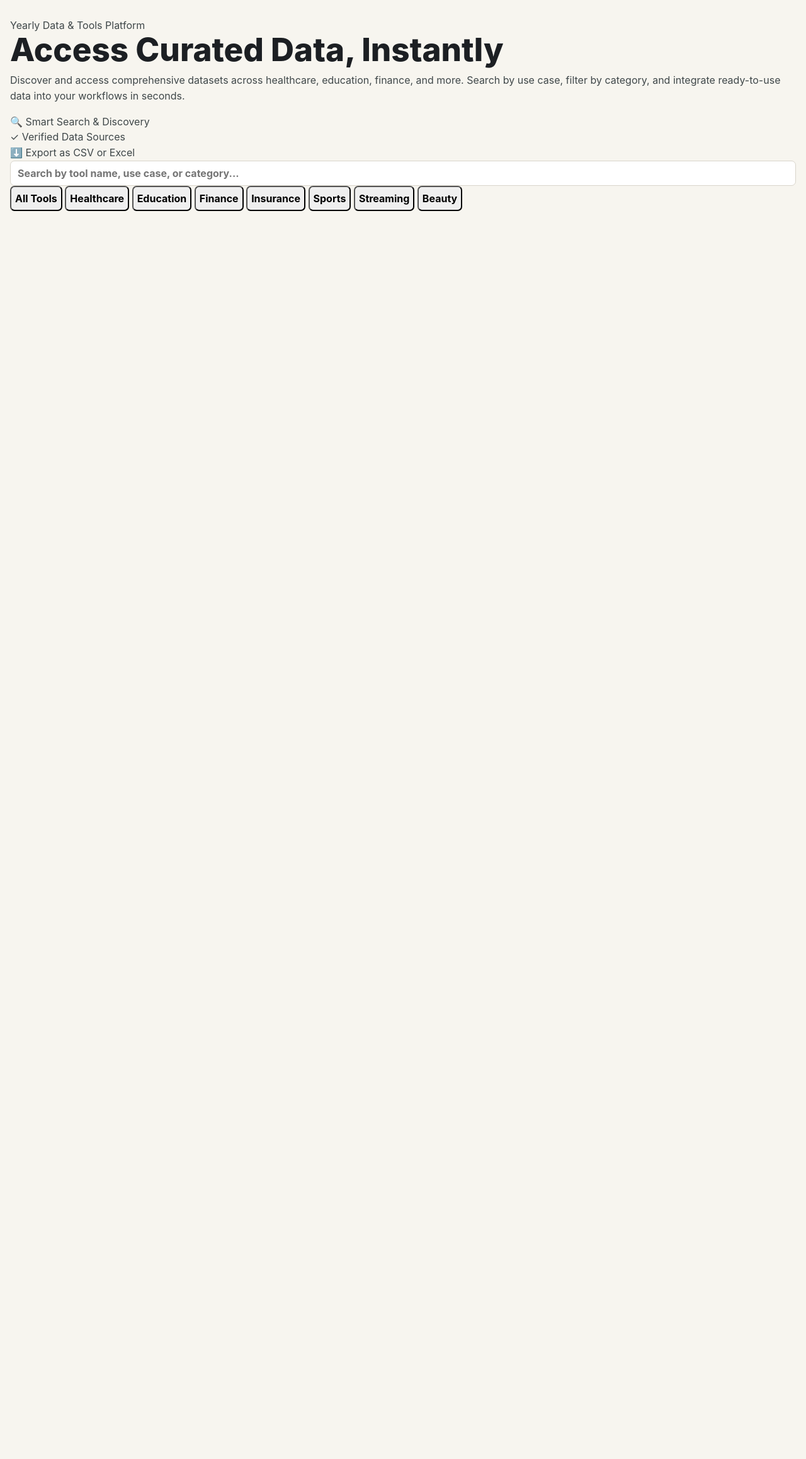
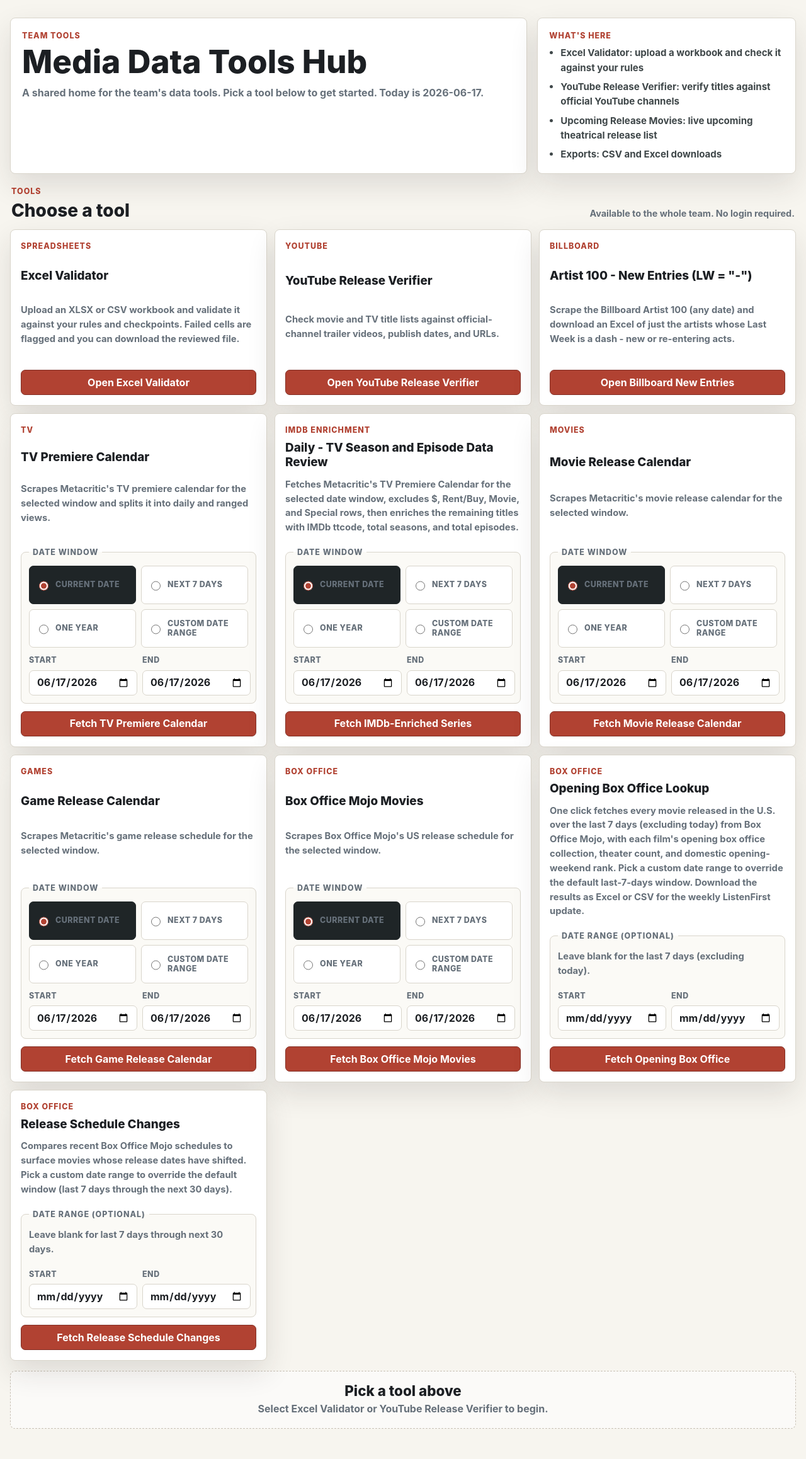
Before and after one commit to ramesh680/media-tools-hub, a FastAPI app: page / in a window 1280 px wide. Shown: the whole page at 63% size. Before the commit the page ends 335 px from the top, so only its background shows below. Run offline with FastAPI, Linux system fonts and the light colour scheme; data that the repository does not hold is empty; some libraries are stand-ins or nearby versions.

Commit message:
Restore hub homepage; remove leftover unrelated insurance/platform files
A prior 'Add files via upload' commit had overwritten
app/templates/index.html with an unrelated tool's landing page
template, causing the live site to show that content instead of
the Media Data Tools Hub homepage. Restored index.html to the
last known-good version (pre-corruption) and removed the dead
insurance.py / tools/insurance_data.py files that came in with
the same bad upload.

```diff
--- a/app/templates/index.html
+++ b/app/templates/index.html
@@ -1,155 +1,195 @@
 {% extends "base.html" %}
 
+{% macro date_window_controls(today_iso) %}
+  <fieldset class="date-controls">
+    <legend>Date window</legend>
+    <div class="range-options" role="radiogroup" aria-label="Date window">
+      <label class="range-option">
+        <input type="radio" name="date_window" value="current" checked>
+        <span>Current date</span>
+      </label>
+      <label class="range-option">
+        <input type="radio" name="date_window" value="next_7">
+        <span>Next 7 days</span>
+      </label>
+      <label class="range-option">
+        <input type="radio" name="date_window" value="one_year">
+        <span>One year</span>
+      </label>
+      <label class="range-option">
+        <input type="radio" name="date_window" value="custom">
+        <span>Custom date range</span>
+      </label>
+    </div>
+    <div class="custom-date-row">
+      <label>
+        <span>Start</span>
+        <input type="date" name="custom_start_date" value="{{ today_iso }}">
+      </label>
+      <label>
+        <span>End</span>
+        <input type="date" name="custom_end_date" value="{{ today_iso }}">
+      </label>
+    </div>
+  </fieldset>
+{% endmacro %}
+
+{% macro date_range_controls(legend, hint) %}
+  <fieldset class="date-controls">
+    <legend>{{ legend }}</legend>
+    {% if hint %}<p class="date-range-hint">{{ hint }}</p>{% endif %}
+    <div class="custom-date-row">
+      <label>
+        <span>Start</span>
+        <input type="date" name="custom_start_date" value="">
+      </label>
+      <label>
+        <span>End</span>
+        <input type="date" name="custom_end_date" value="">
+      </label>
+    </div>
+  </fieldset>
+{% endmacro %}
+
 {% block content %}
-  <!-- Hero Section -->
-  <section class="hero">
-    <div class="hero-content">
-      <div class="platform-badge">Yearly Data & Tools Platform</div>
-      <h1>Access Curated Data, <span class="hero-highlight">Instantly</span></h1>
-      <p class="lede">Discover and access comprehensive datasets across healthcare, education, finance, and more. Search by use case, filter by category, and integrate ready-to-use data into your workflows in seconds.</p>
+<section class="hero-grid">
+  <article class="hero-card">
+    <p class="eyebrow">Team Tools</p>
+    <h1>Media Data Tools Hub</h1>
+    <p>A shared home for the team's data tools. Pick a tool below to get started. Today is {{ today_iso }}.</p>
+  </article>
 
-      <div class="features-grid">
-        <div class="feature-item">
-          <span class="feature-icon">🔍</span>
-          <span class="feature-text">Smart Search & Discovery</span>
-        </div>
-        <div class="feature-item">
-          <span class="feature-icon">✓</span>
-          <span class="feature-text">Verified Data Sources</span>
-        </div>
-        <div class="feature-item">
-          <span class="feature-icon">⬇️</span>
-          <span class="feature-text">Export as CSV or Excel</span>
-        </div>
-      </div>
-    </div>
+  <aside class="tracking-card" aria-label="Available tools">
+    <p class="eyebrow">What's here</p>
+    <ul>
+      <li><strong>Excel Validator:</strong> upload a workbook and check it against your rules</li>
+      <li><strong>YouTube Release Verifier:</strong> verify titles against official YouTube channels</li>
+      <li><strong>Upcoming Release Movies:</strong> live upcoming theatrical release list</li>
+      <li><strong>Exports:</strong> CSV and Excel downloads</li>
+    </ul>
+  </aside>
 </section>
 
-  <!-- Main Content -->
-  <div class="container">
-    <!-- Search Section -->
-    <div class="search-section">
-      <div class="search-bar">
-        <input
-          type="text"
-          class="search-input"
-          id="searchInput"
-          placeholder="Search by tool name, use case, or category..."
-          onkeyup="filterTools()"
-        >
+<section class="app-panel" aria-label="Tools panel">
+  <div class="panel-heading">
+    <div>
+      <p class="eyebrow">Tools</p>
+      <h2>Choose a tool</h2>
     </div>
+    <p>Available to the whole team. No login required.</p>
   </div>
 
-    <!-- Category Tabs -->
-    <div class="category-tabs">
-      <button class="tab-btn active" data-filter="all" onclick="filterByCategory('all')">All Tools</button>
-      <button class="tab-btn" data-filter="healthcare" onclick="filterByCategory('healthcare')">Healthcare</button>
-      <button class="tab-btn" data-filter="education" onclick="filterByCategory('education')">Education</button>
-      <button class="tab-btn" data-filter="finance" onclick="filterByCategory('finance')">Finance</button>
-      <button class="tab-btn" data-filter="insurance" onclick="filterByCategory('insurance')">Insurance</button>
-      <button class="tab-btn" data-filter="sports" onclick="filterByCategory('sports')">Sports</button>
-      <button class="tab-btn" data-filter="streaming" onclick="filterByCategory('streaming')">Streaming</button>
-      <button class="tab-btn" data-filter="beauty" onclick="filterByCategory('beauty')">Beauty</button>
-    </div>
+  <section class="action-stack" aria-label="Tools">
+    <article class="action-card">
+      <p class="eyebrow">Spreadsheets</p>
+      <h3>Excel Validator</h3>
+      <p>Upload an XLSX or CSV workbook and validate it against your rules and checkpoints. Failed cells are flagged and you can download the reviewed file.</p>
+      <a class="primary-button" href="/excel-validator">Open Excel Validator</a>
+    </article>
 
-    <!-- Tools Container (grouped by section) -->
-    <div id="toolsContainer">
-      {% set cats = ['Healthcare', 'Education', 'Finance', 'Insurance', 'Sports', 'Streaming', 'Beauty'] %}
-      {% for cat in cats %}
-        {% set cat_tools = tools | selectattr('category', 'equalto', cat) | list %}
-        {% if cat_tools %}
-          <section class="category-section" data-category="{{ cat.lower() }}">
-            <h2 class="category-header">{{ cat }}</h2>
-            <div class="grid">
-              {% for tool in cat_tools %}
-                <article
-                  class="card tool-card"
-                  data-category="{{ tool.category.lower() }}"
-                  data-title="{{ tool.title.lower() }}"
-                  data-description="{{ tool.description.lower() }}"
-                >
-                  <span class="cat">{{ tool.category }}</span>
-                  <h3>{{ tool.title }}</h3>
-                  <p>{{ tool.description }}</p>
-                  {% if tool.available %}
-                    <a class="btn" href="{{ url_for(tool.endpoint) }}">Open {{ tool.title }}</a>
-                  {% else %}
-                    <span class="btn disabled">Coming soon</span>
+    <article class="action-card">
+      <p class="eyebrow">YouTube</p>
+      <h3>YouTube Release Verifier</h3>
+      <p>Check movie and TV title lists against official-channel trailer videos, publish dates, and URLs.</p>
+      <a class="primary-button" href="/youtube-release-verifier">Open YouTube Release Verifier</a>
+    </article>
+
+    <article class="action-card">
+      <p class="eyebrow">Billboard</p>
+      <h3>Artist 100 - New Entries (LW = "-")</h3>
+      <p>Scrape the Billboard Artist 100 (any date) and download an Excel of just the artists whose Last Week is a dash - new or re-entering acts.</p>
+      <a class="primary-button" href="/billboard-new-entries">Open Billboard New Entries</a>
+    </article>
+
+    {% if upcoming_movies_url %}
+    <article class="action-card">
+      <p class="eyebrow">Movies</p>
+      <h3>Upcoming Release Movies</h3>
+      <p>Live list of upcoming theatrical movie releases with dates and links, scraped on demand.</p>
+      <a class="primary-button" href="{{ upcoming_movies_url }}" target="_blank" rel="noopener">Open Upcoming Release Movies</a>
+    </article>
     {% endif %}
+
+    <article class="action-card">
+      <p class="eyebrow">TV</p>
+      <h3>TV Premiere Calendar</h3>
+      <p>Scrapes Metacritic's TV premiere calendar for the selected window and splits it into daily and ranged views.</p>
+      <form class="tracker-form" hx-post="/tv-premiere-calendar/start" hx-target="#workspace" hx-swap="outerHTML">
+        {{ date_window_controls(today_iso) }}
+        <button class="primary-button" type="submit">Fetch TV Premiere Calendar</button>
+      </form>
     </article>
-              {% endfor %}
-            </div>
+
+    {% if imdb_enabled or tmdb_enabled %}
+    <article class="action-card">
+      <p class="eyebrow">IMDb Enrichment</p>
+      <h3>Daily - TV Season and Episode Data Review</h3>
+      <p>Fetches Metacritic's TV Premiere Calendar for the selected date window, excludes $, Rent/Buy, Movie, and Special rows, then enriches the remaining titles with IMDb ttcode, total seasons, and total episodes.{% if not imdb_enabled %} On this hosted version the season/episode counts and ttcode come from the TMDB API.{% endif %}</p>
+      <form class="tracker-form" hx-post="/tv-premiere-imdb-series/start" hx-target="#workspace" hx-swap="outerHTML">
+        {{ date_window_controls(today_iso) }}
+        <button class="primary-button" type="submit">Fetch IMDb-Enriched Series</button>
+      </form>
+    </article>
+    {% endif %}
+
+    <article class="action-card">
+      <p class="eyebrow">Movies</p>
+      <h3>Movie Release Calendar</h3>
+      <p>Scrapes Metacritic's movie release calendar for the selected window.</p>
+      <form class="tracker-form" hx-post="/movie-release-calendar/start" hx-target="#workspace" hx-swap="outerHTML">
+        {{ date_window_controls(today_iso) }}
+        <button class="primary-button" type="submit">Fetch Movie Release Calendar</button>
+      </form>
+    </article>
+
+    <article class="action-card">
+      <p class="eyebrow">Games</p>
+      <h3>Game Release Calendar</h3>
+      <p>Scrapes Metacritic's game release schedule for the selected window.</p>
+      <form class="tracker-form" hx-post="/game-release-calendar/start" hx-target="#workspace" hx-swap="outerHTML">
+        {{ date_window_controls(today_iso) }}
+        <button class="primary-button" type="submit">Fetch Game Release Calendar</button>
+      </form>
+    </article>
+
+    <article class="action-card">
+      <p class="eyebrow">Box Office</p>
+      <h3>Box Office Mojo Movies</h3>
+      <p>Scrapes Box Office Mojo's US release schedule for the selected window.</p>
+      <form class="tracker-form" hx-post="/box-office-mojo-movies/start" hx-target="#workspace" hx-swap="outerHTML">
+        {{ date_window_controls(today_iso) }}
+        <button class="primary-button" type="submit">Fetch Box Office Mojo Movies</button>
+      </form>
+    </article>
+
+    <article class="action-card">
+      <p class="eyebrow">Box Office</p>
+      <h3>Opening Box Office Lookup</h3>
+      <p>One click fetches every movie released in the U.S. over the last 7 days (excluding today) from Box Office Mojo, with each film's opening box office collection, theater count, and domestic opening-weekend rank. Pick a custom date range to override the default last-7-days window. Download the results as Excel or CSV for the weekly ListenFirst update.</p>
+      <form class="tracker-form" hx-post="/box-office-weekly-openings/start" hx-target="#workspace" hx-swap="outerHTML">
+        {{ date_range_controls("Date range (optional)", "Leave blank for the last 7 days (excluding today).") }}
+        <button class="primary-button" type="submit">Fetch Opening Box Office</button>
+      </form>
+    </article>
+
+    <article class="action-card">
+      <p class="eyebrow">Box Office</p>
+      <h3>Release Schedule Changes</h3>
+      <p>Compares recent Box Office Mojo schedules to surface movies whose release dates have shifted. Pick a custom date range to override the default window (last 7 days through the next 30 days).</p>
+      <form class="tracker-form" hx-post="/release-schedule-changes/start" hx-target="#workspace" hx-swap="outerHTML">
+        {{ date_range_controls("Date range (optional)", "Leave blank for last 7 days through next 30 days.") }}
+        <button class="primary-button" type="submit">Fetch Release Schedule Changes</button>
+      </form>
+    </article>
   </section>
+
+  {% if not imdb_enabled %}
+  <p class="panel-note">Note: the release calendars above run without IMDb enrichment on this hosted version (no IMDb ttcodes, and no TV season/episode counts) because that data needs a multi-gigabyte local IMDb index. The IMDb-only tools (TV seasons &amp; episodes, IMDb bulk verifier) and full enrichment run in the local install. Calendar data is scraped live, so results depend on the source sites being reachable.</p>
   {% endif %}
-      {% endfor %}
-    </div>
-  </div>
+</section>
 
-  <script>
-    let currentFilter = 'all';
-
-    function filterByCategory(category) {
-      currentFilter = category;
-      document.querySelectorAll('.tab-btn').forEach(btn => btn.classList.remove('active'));
-      document.querySelector(`[data-filter="${category}"]`).classList.add('active');
-      applyFilters();
-    }
-
-    function filterTools() {
-      applyFilters();
-    }
-
-    function applyFilters() {
-      const searchTerm = document.getElementById('searchInput').value.toLowerCase();
-      const sections = document.querySelectorAll('.category-section');
-      let totalVisible = 0;
-
-      sections.forEach(section => {
-        const cards = section.querySelectorAll('.tool-card');
-        let sectionVisible = 0;
-
-        cards.forEach(card => {
-          const category = card.dataset.category;
-          const title = card.dataset.title || '';
-          const description = card.dataset.description || '';
-
-          const categoryMatch = currentFilter === 'all' || category === currentFilter;
-          const searchMatch =
-            searchTerm === '' ||
-            title.includes(searchTerm) ||
-            description.includes(searchTerm);
-
-          if (categoryMatch && searchMatch) {
-            card.style.display = '';
-            sectionVisible++;
-          } else {
-            card.style.display = 'none';
-          }
-        });
-
-        // Hide the whole section (header included) when it has no visible cards
-        section.style.display = sectionVisible > 0 ? 'block' : 'none';
-        totalVisible += sectionVisible;
-      });
-
-      // Empty state
-      const container = document.getElementById('toolsContainer');
-      let emptyState = container.querySelector('.empty-state');
-
-      if (totalVisible === 0) {
-        if (!emptyState) {
-          emptyState = document.createElement('div');
-          emptyState.className = 'empty-state';
-          emptyState.innerHTML = `
-            <div class="empty-state-icon">🔍</div>
-            <p>No tools found. Try adjusting your search or filter.</p>
-          `;
-          container.appendChild(emptyState);
-        }
-        emptyState.style.display = 'block';
-      } else if (emptyState) {
-        emptyState.style.display = 'none';
-      }
-    }
-  </script>
+<section id="workspace" class="workspace workspace-empty">
+  <h2>Pick a tool above</h2>
+  <p>Select Excel Validator or YouTube Release Verifier to begin.</p>
+</section>
 {% endblock %}
```
Also changed, not shown: insurance.py (deleted, +0 -44 lines), tools/insurance_data.py (deleted, +0 -28 lines). Lines whose indentation alone changed are shown as unchanged.
